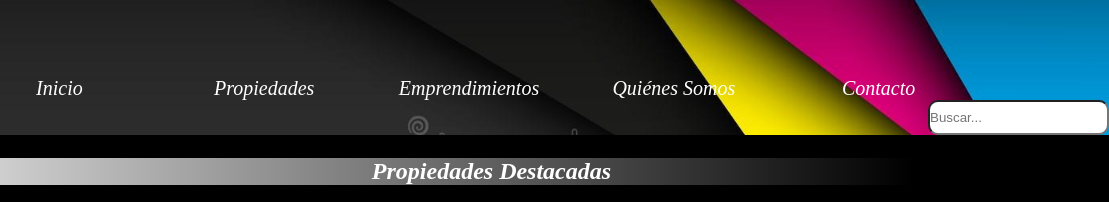
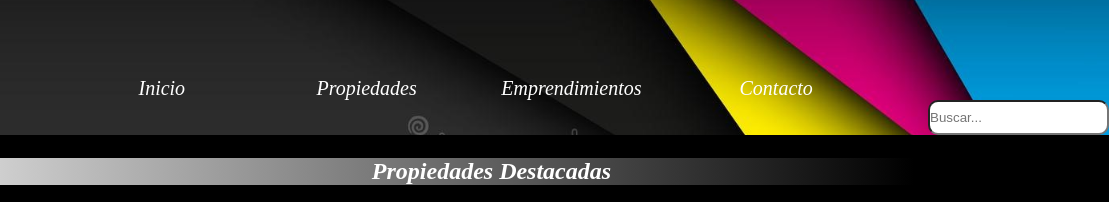
Before and after one commit to joel-aguilera/GrupoLinizio-Inmobiliaria, a plain HTML site: page index.html in a window 1280 px wide. Shown: the part 146-348 px from the top of the page, 171-1280 px from the left. Drawn offline with Linux system fonts and the light colour scheme.

Commit message:
Se eliminó una sección del menu

```diff
--- a/index.html
+++ b/index.html
@@ -50,7 +50,6 @@
             <li><a href="index.html">Inicio</a></li>
             <li><a href="pages/propiedades.html">Propiedades</a></li>
             <li><a href="pages/emprendimientos.html">Emprendimientos</a></li>
-            <li><a href="pages/quienes_somos.html">Quiénes Somos</a></li>
             <li><a href="pages/contacto.html">Contacto</a></li>
         </ul>
         <form>
```
